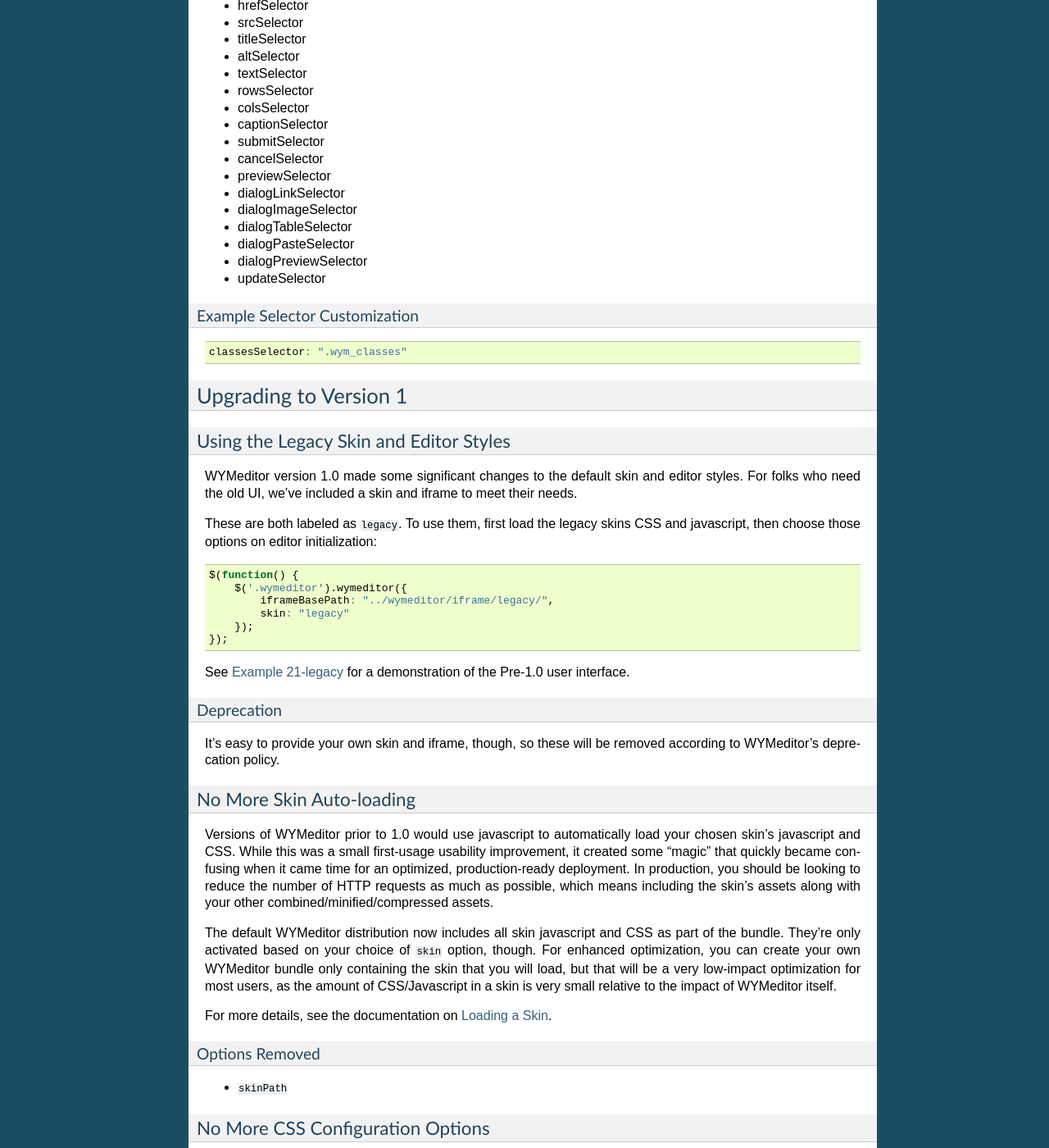
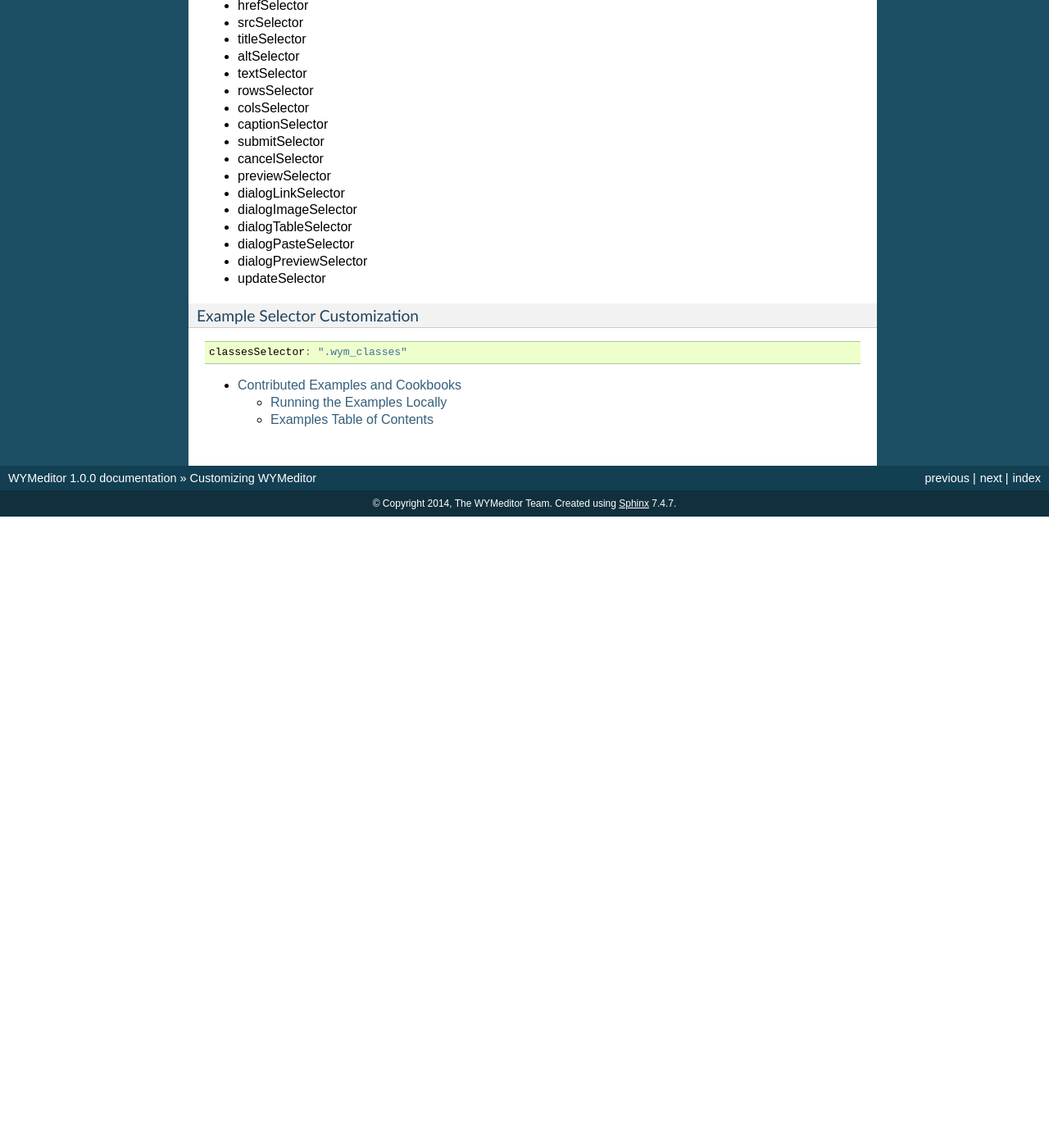
Before and after one commit to wymeditor/wymeditor, a Sphinx documentation site: the page built from docs/customizing_wymeditor/index.rst, in a window 1280 px wide and 1400 px high, scrolled down 7288 px. Shown: the whole window at 82% size. Built offline with Sphinx 7.4.7, drawn with Linux system fonts in a browser that asks for light colours; after the commit the page ends 7918 px from its top, so only the background shows below that; some of the changed text lies outside the part shown.

Commit message:
Adds "Upgrading to v1" doc

```diff
--- a/docs/customizing_wymeditor/index.rst
+++ b/docs/customizing_wymeditor/index.rst
@@ -555,137 +555,6 @@
 
   classesSelector: ".wym_classes"
 
-**********************
-Upgrading to Version 1
-**********************
-
-Using the Legacy Skin and Editor Styles
-=======================================
-
-WYMeditor version 1.0 made some significant changes to the default skin
-and editor styles.
-For folks who need the old UI,
-we've included a skin and iframe to meet their needs.
-
-These are both labeled as ``legacy``.
-To use them,
-first load the legacy skins CSS and javascript,
-then choose those options on editor initialization:
-
-.. code-block:: javascript
-
-    $(function() {
-        $('.wymeditor').wymeditor({
-            iframeBasePath: "../wymeditor/iframe/legacy/",
-            skin: "legacy"
-        });
-    });
-
-
-See `Example 21-legacy <http://wymeditor.github.io/wymeditor/dist/examples/21-legacy.html>`_
-for a demonstration of the Pre-1.0 user interface.
-
-Deprecation
------------
-
-It's easy to provide
-your own skin and iframe, though,
-so these will be removed
-according to WYMeditor's deprecation policy.
-
-.. _migration-to-1-skin-auto-loading:
-
-No More Skin Auto-loading
-=========================
-
-Versions of WYMeditor prior to 1.0
-would use javascript to automatically load
-your chosen skin's javascript and CSS.
-While this was a small first-usage usability improvement,
-it created some "magic" that quickly became confusing
-when it came time for an optimized,
-production-ready deployment.
-In production,
-you should be looking to reduce the number of HTTP requests
-as much as possible,
-which means including the skin's assets
-along with your other combined/minified/compressed assets.
-
-The default WYMeditor distribution
-now includes all skin javascript and CSS
-as part of the bundle.
-They're only activated based on your choice of ``skin`` option,
-though.
-For enhanced optimization,
-you can create your own WYMeditor bundle
-only containing the skin that you will load,
-but that will be a very low-impact optimization
-for most users,
-as the amount of CSS/Javascript
-in a skin is very small
-relative to the impact of WYMeditor itself.
-
-For more details,
-see the documentation on :ref:`using-skins-loading-a-skin`.
-
-Options Removed
----------------
-
-* ``skinPath``
-
-.. _migration-to-1-css-configuration:
-
-No More CSS Configuration Options
-=================================
-
-Versions prior to 1.0 had various options
-that supported the ability to set CSS rules
-on various editor and dialog components.
-In the spirit of :ref:`migration-to-1-skin-auto-loading`
-and moving WYMeditor closer to just an idiomatic collection
-of javascript/css/html,
-we're no longer supporting those options.
-All of the things that were previously accomplished with them
-can be better-accomplished
-by actually including those rules in stylesheets.
-
-If you're having difficulty determining the best strategy for migration
-please open an Issue on Github
-and we'll be happy to document your use case
-and help you with a plan.
-
-Options Removed
----------------
-
-* ``styles``
-* ``stylesheet``
-* ``editorStyles``
-* ``dialogStyles``
-
-Methods Removed
----------------
-
-* ``addCssRules()``
-* ``addCssRule()``
-
-.. _migration-to-1-lang-auto-loading:
-
-No More Language Automatic Loading
-==================================
-
-Instead of doing an additional HTTP request
-to load a language file,
-the default WYMeditor distribution comes bundled
-with all of the translation files.
-If you're creating your own bundle,
-you'll need to include those files on the page
-before the editor is initialized.
-
-Options Removed
----------------
-
-* ``langPath``
-
 .. toctree::
     :maxdepth: 2
 
--- a/docs/index.rst
+++ b/docs/index.rst
@@ -24,6 +24,7 @@
    about
    getting_started/index
    using_wymeditor/index
+   upgrade_guides/index
    customizing_wymeditor/index
    wymeditor_plugins/index
    writing_plugins/index
```
Also changed, not shown: CHANGELOG.md (+3 -0 lines), docs/upgrade_guides/index.rst (added, +8 -0 lines), docs/upgrade_guides/upgrading_to_v1.rst (added, +267 -0 lines).
